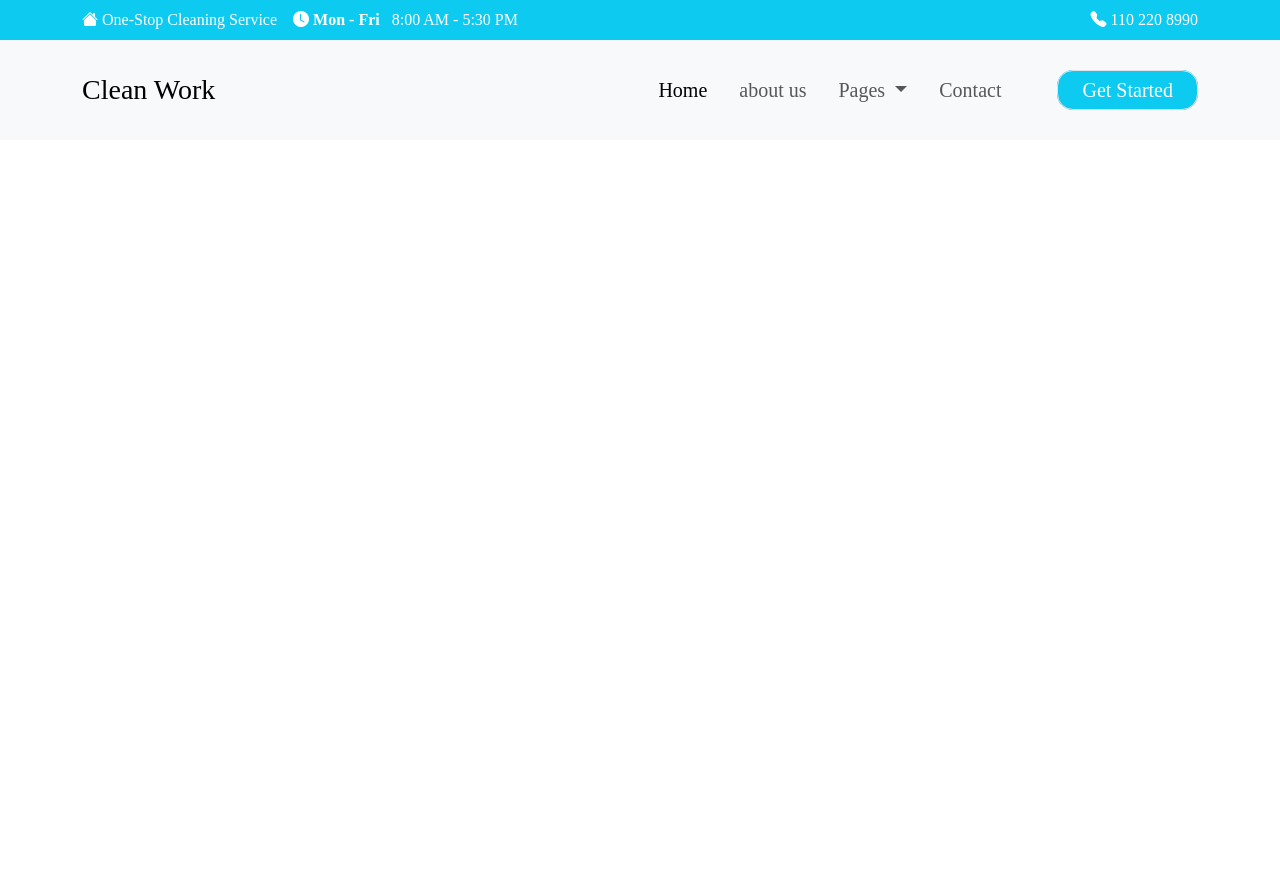
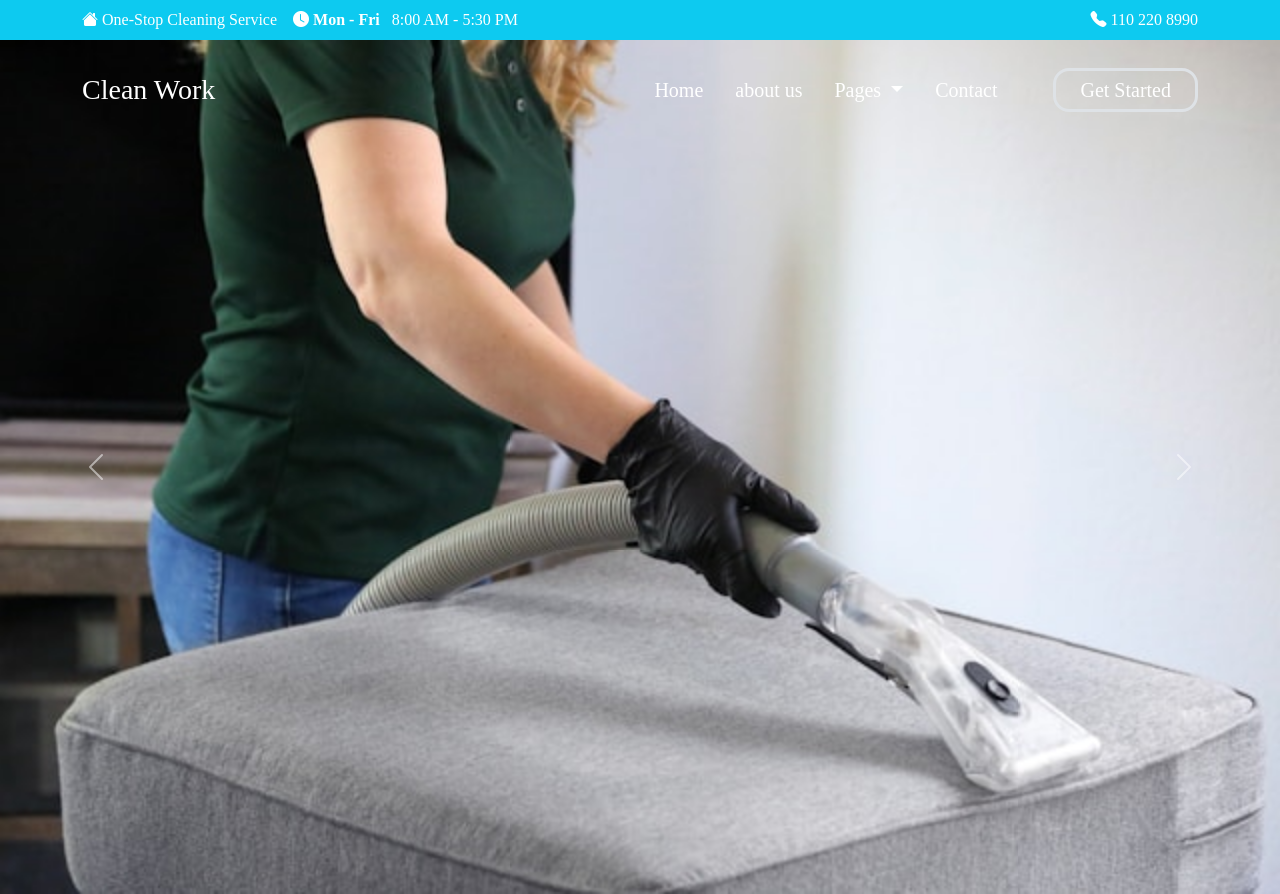
Before and after one commit to KhunMyoMyat/clean-work, a plain HTML site: page index.html in a window 1280 px wide. Before the commit the page ends 800 px from the top, so only its background shows below. Drawn offline with nearby package versions, Linux system fonts and the light colour scheme.

Commit message:
home carousel

```diff
--- a/index.html
+++ b/index.html
@@ -55,11 +55,14 @@
     </header>
 
     <!-- nav -->
-    <nav class="navbar navbar-expand-lg bg-body-tertiary p-4">
+    <nav
+      class="navbar navbar-expand-lg p-4 position-absolute bg-transparent"
+      style="z-index: 9; top: 40px; left: 0px; right: 0px"
+    >
       <div class="container container-fluid">
-        <a class="navbar-brand fs-3" href="#">Clean Work</a>
+        <a class="navbar-brand fs-3 text-white" href="#">Clean Work</a>
         <button
-          class="navbar-toggler"
+          class="navbar-toggler text-white"
           type="button"
           data-bs-toggle="collapse"
           data-bs-target="#navbarText"
@@ -67,19 +70,21 @@
           aria-expanded="false"
           aria-label="Toggle navigation"
         >
-          <span class="navbar-toggler-icon"></span>
+          <span><i class="bi bi-three-dots text-white"></i></span>
         </button>
         <div class="collapse navbar-collapse" id="navbarText">
-          <ul class="navbar-nav ms-auto mb-2 mb-lg-0 gap-3 fs-5">
+          <ul class="navbar-nav ms-auto mb-4 mb-lg-0 gap-3 fs-5">
             <li class="nav-item">
-              <a class="nav-link active" aria-current="page" href="#">Home</a>
+              <a class="nav-link active text-white" aria-current="page" href="#"
+                >Home</a
+              >
             </li>
             <li class="nav-item">
-              <a class="nav-link" href="#">about us</a>
+              <a class="nav-link text-white" href="#">about us</a>
             </li>
             <li class="nav-item dropdown m-0">
               <a
-                class="nav-link dropdown-toggle"
+                class="nav-link dropdown-toggle text-white"
                 data-bs-toggle="dropdown"
                 aria-expanded="false"
                 href="#"
@@ -95,13 +100,13 @@
               </ul>
             </li>
             <li class="nav-item">
-              <a class="nav-link" href="#">Contact</a>
+              <a class="nav-link text-white" href="#">Contact</a>
             </li>
           </ul>
-          <span class="navbar-text ms-5">
+          <span class="navbar-text ms-lg-5 ms-0">
             <a
               href="#"
-              class="text-decoration-none fs-5 border py-2 px-4 rounded-4 text-white bg-info"
+              class="text-decoration-none fs-5 border border-3 py-2 px-4 rounded-4 text-white"
             >
               Get Started</a
             ></span
@@ -109,6 +114,41 @@
         </div>
       </div>
     </nav>
+
+    <!-- home -->
+    <div
+      id="carouselExampleInterval"
+      class="carousel slide"
+      data-bs-ride="carousel"
+    >
+      <div class="carousel-inner">
+        <div class="carousel-item active" data-bs-interval="2000">
+          <img src="img/home1.jpg" class="d-block w-100" alt="..." />
+        </div>
+        <div class="carousel-item" data-bs-interval="2000">
+          <img src="img/home2.jpg" class="d-block w-100" alt="..." />
+        </div>
+      </div>
+      <button
+        class="carousel-control-prev"
+        type="button"
+        data-bs-target="#carouselExampleInterval"
+        data-bs-slide="prev"
+      >
+        <span class="carousel-control-prev-icon" aria-hidden="true"></span>
+        <span class="visually-hidden">Previous</span>
+      </button>
+      <button
+        class="carousel-control-next"
+        type="button"
+        data-bs-target="#carouselExampleInterval"
+        data-bs-slide="next"
+      >
+        <span class="carousel-control-next-icon" aria-hidden="true"></span>
+        <span class="visually-hidden">Next</span>
+      </button>
+    </div>
+
     <!-- bootstrap js -->
     <script src="	https://cdn.jsdelivr.net/npm/bootstrap@5.3.4/dist/js/bootstrap.bundle.min.js"></script>
   </body>
```
Also changed, not shown: img/home1.jpg (added), img/home2.jpg (added).
